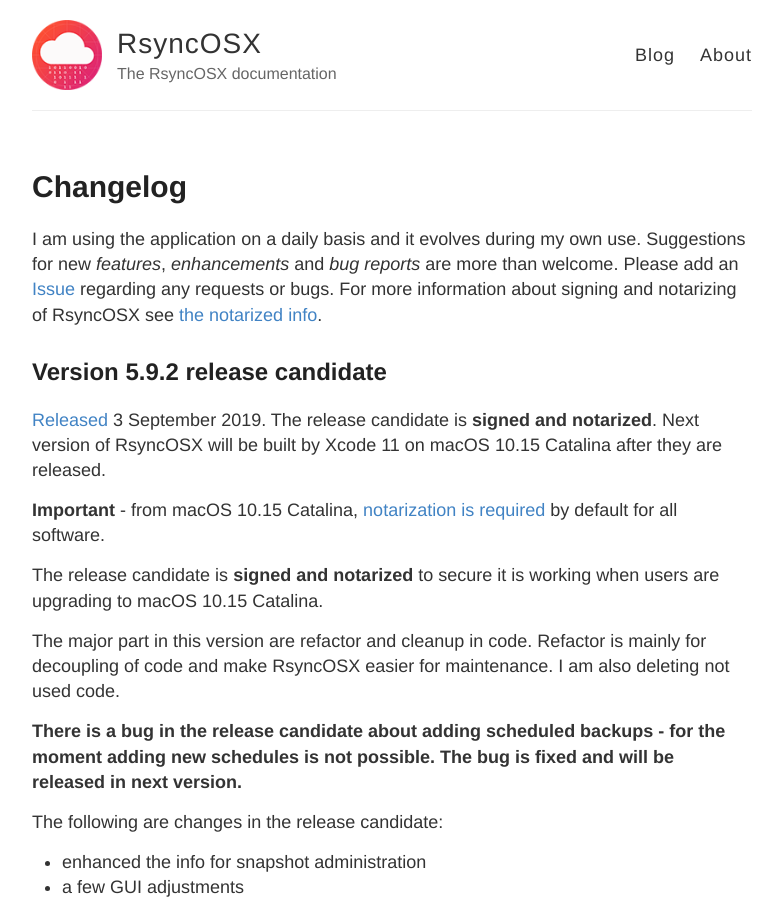
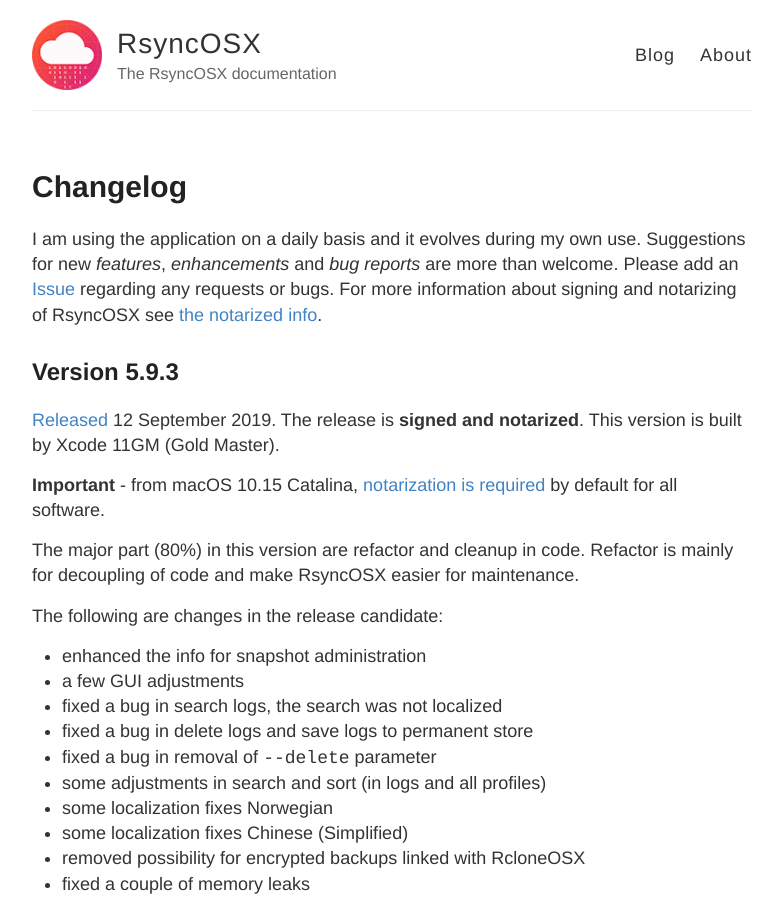
Before and after one commit to d2s/Documentation, a Jekyll site: the page built from _posts/2018-04-10-Changelog.md, in a window 1280 px wide and 900 px high. Shown: the whole window, without its empty margins (248-1030 px from the left). Built offline with Jekyll 4.4.1, drawn with Linux system fonts in a browser that asks for light colours.

Commit message:
New release

```diff
--- a/_posts/2018-04-10-Changelog.md
+++ b/_posts/2018-04-10-Changelog.md
@@ -5,17 +5,13 @@ permalink: Changelog
 ---
 I am using the application on a daily basis and it evolves during my own use. Suggestions for new *features*, *enhancements* and *bug reports* are more than welcome. Please add an [Issue](https://github.com/rsyncOSX/RsyncOSX/issues) regarding any requests or bugs. For more information about signing and notarizing of RsyncOSX see [the notarized info](/Notarized).
 
-## Version 5.9.2 release candidate
+## Version 5.9.3
 
-[Released](https://github.com/rsyncOSX/RsyncOSX/releases/tag/v5.9.2rc) 3 September 2019. The release candidate is **signed and notarized**. Next version of RsyncOSX will be built by Xcode 11 on macOS 10.15 Catalina after they are released.
+[Released](https://github.com/rsyncOSX/RsyncOSX/releases/tag/v5.9.3) 12 September 2019. The release is **signed and notarized**. This version is built by Xcode 11GM (Gold Master).
 
 **Important** - from macOS 10.15 Catalina, [notarization is required](/Notarized) by default for all software.
 
-The release candidate is **signed and notarized** to secure it is working when users are upgrading to macOS 10.15 Catalina.
-
-The major part in this version are refactor and cleanup in code. Refactor is mainly for decoupling of code and make RsyncOSX easier for maintenance. I am also deleting not used code.
-
-**There is a bug in the release candidate about adding scheduled backups - for the moment adding new schedules is not possible. The bug is fixed and will be released in next version.**
+The major part (80%) in this version are refactor and cleanup in code. Refactor is mainly for decoupling of code and make RsyncOSX easier for maintenance.
 
 The following are changes in the release candidate:
 
```
Also changed, not shown: _posts/2018-04-10-RsyncOSX.md (+3 -7 lines).
